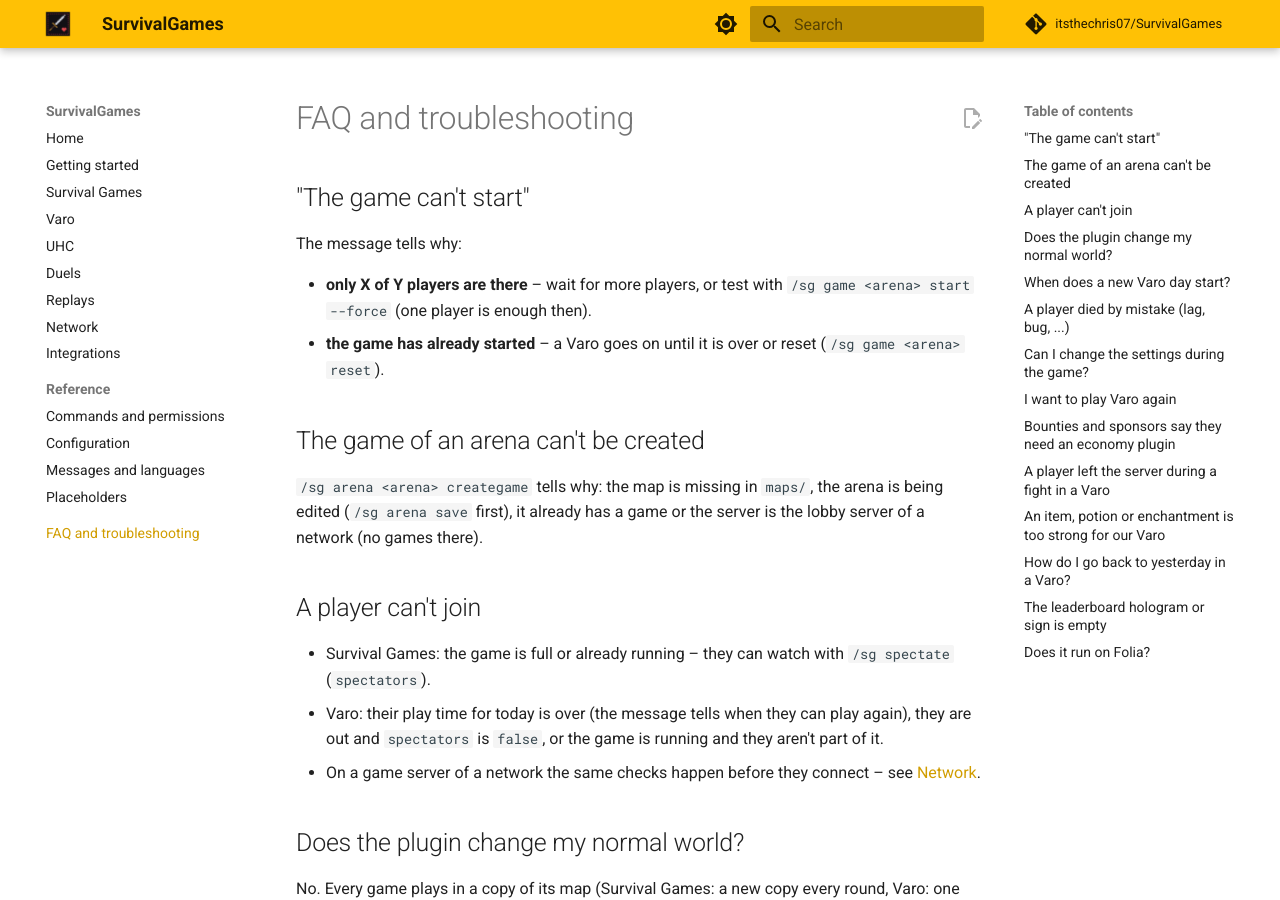
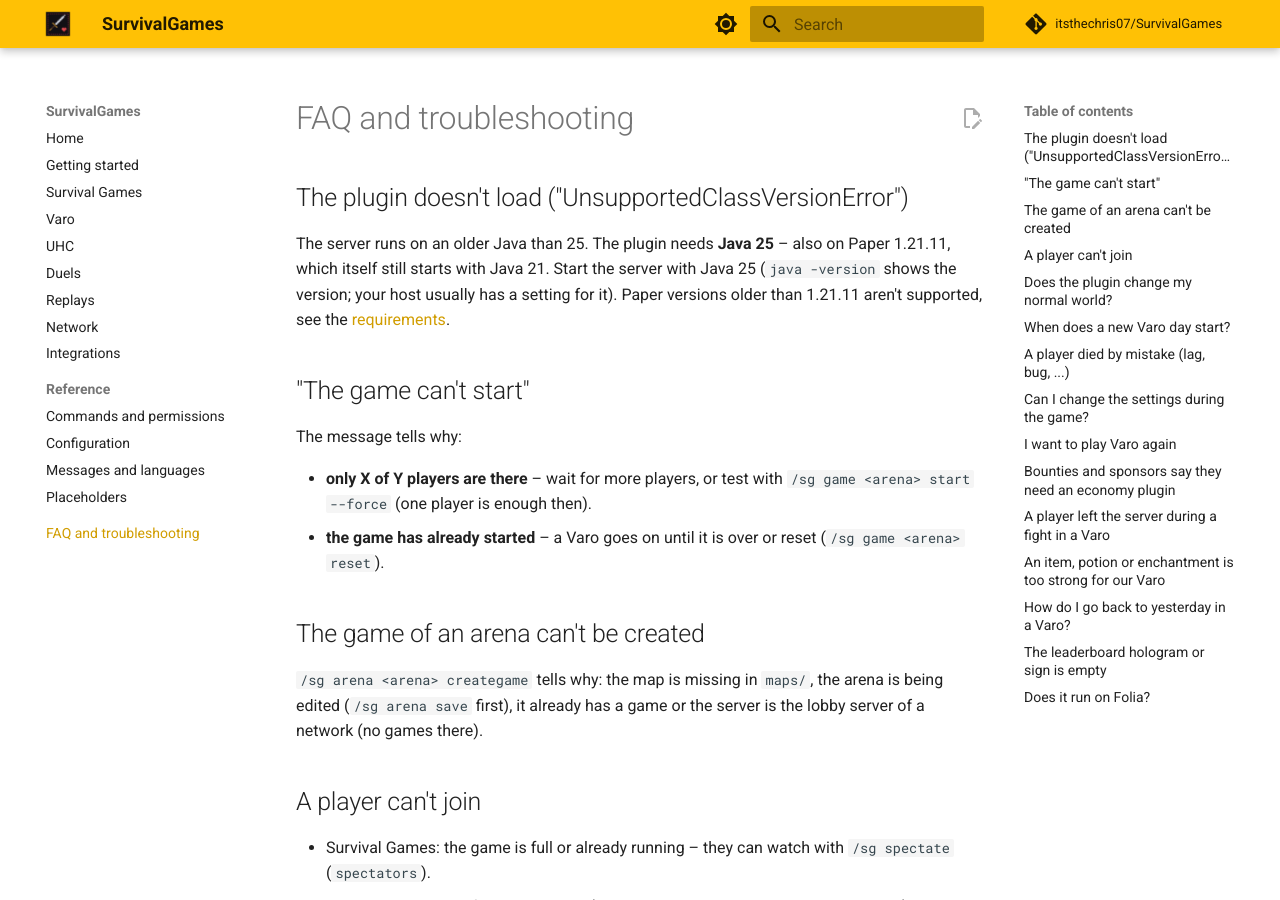
Before and after one commit to itsthechris07/SurvivalGames, an MkDocs documentation site: the page built from docs/faq.md, in a window 1280 px wide and 900 px high. Built offline with MkDocs 1.6.1 and Material for MkDocs 9.7.7, drawn with Linux system fonts in a browser that asks for light colours; comment, search, counter and statistics services are not loaded.

Commit message:
Java 25 in the quick start, the installation and the FAQ (UnsupportedClassVersionError), also for Paper 1.21.11

```diff
--- a/docs/faq.md
+++ b/docs/faq.md
@@ -1,4 +1,10 @@
 # FAQ and troubleshooting
+
+## The plugin doesn't load ("UnsupportedClassVersionError")
+
+The server runs on an older Java than 25. The plugin needs **Java 25** – also on Paper 1.21.11, which itself still
+starts with Java 21. Start the server with Java 25 (`java -version` shows the version; your host usually has a setting
+for it). Paper versions older than 1.21.11 aren't supported, see the [requirements](index.md#requirements).
 
 ## "The game can't start"
 
```
Also changed, not shown: README.md (+2 -1 lines), docs/getting-started.md (+3 -0 lines).
